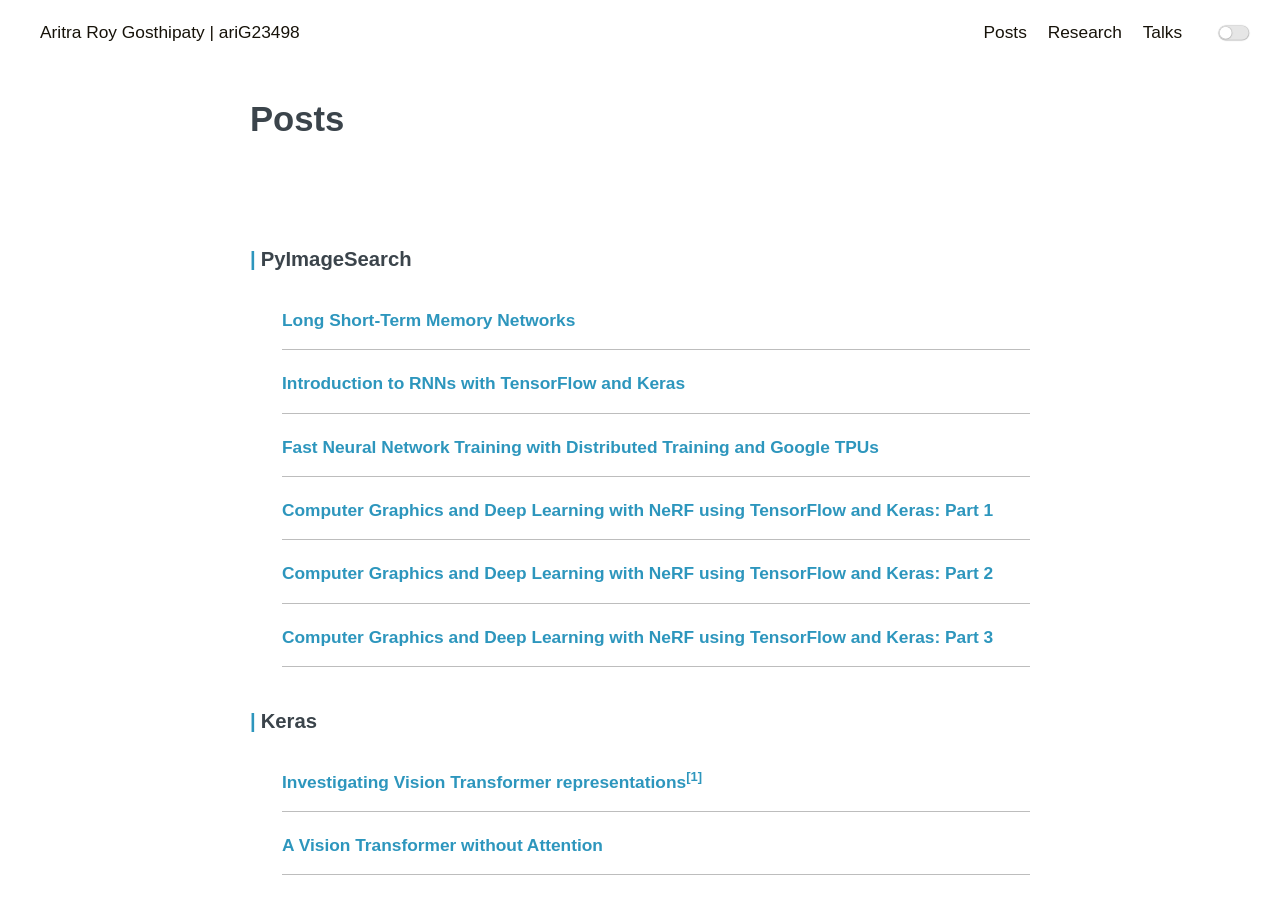
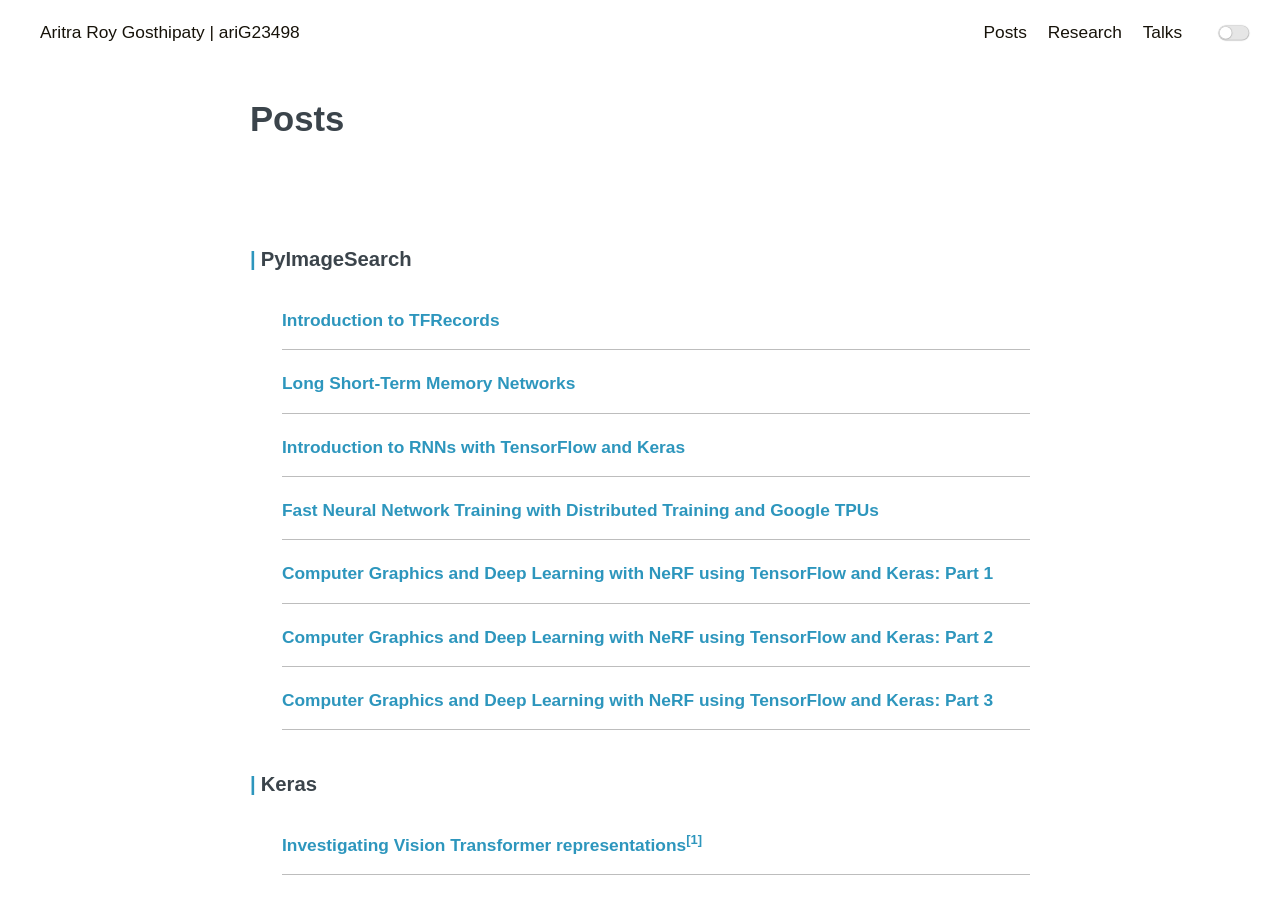
Before and after one commit to ariG23498/ariG23498.github.io, a Jekyll site: the page built from blogs.md, in a window 1280 px wide and 900 px high. Built offline with Jekyll 4.4.1, drawn with Linux system fonts in a browser that asks for light colours.

Commit message:
Update blogs.md

```diff
--- a/blogs.md
+++ b/blogs.md
@@ -9,6 +9,9 @@ permalink: /posts
     <div class="post-wrap archive">
 
         <h3>PyImageSearch</h3>
+        <article class="archive-item">
+                <a class="archive-item-link" href="https://pyimagesearch.com/2022/08/08/introduction-to-tfrecords/" target="_blank" rel="noopener noreferrer">Introduction to TFRecords</a>
+        </article>
         <article class="archive-item">
                 <a class="archive-item-link" href="https://pyimagesearch.com/2022/08/01/long-short-term-memory-networks/" target="_blank" rel="noopener noreferrer">Long Short-Term Memory Networks</a>
         </article>
```
